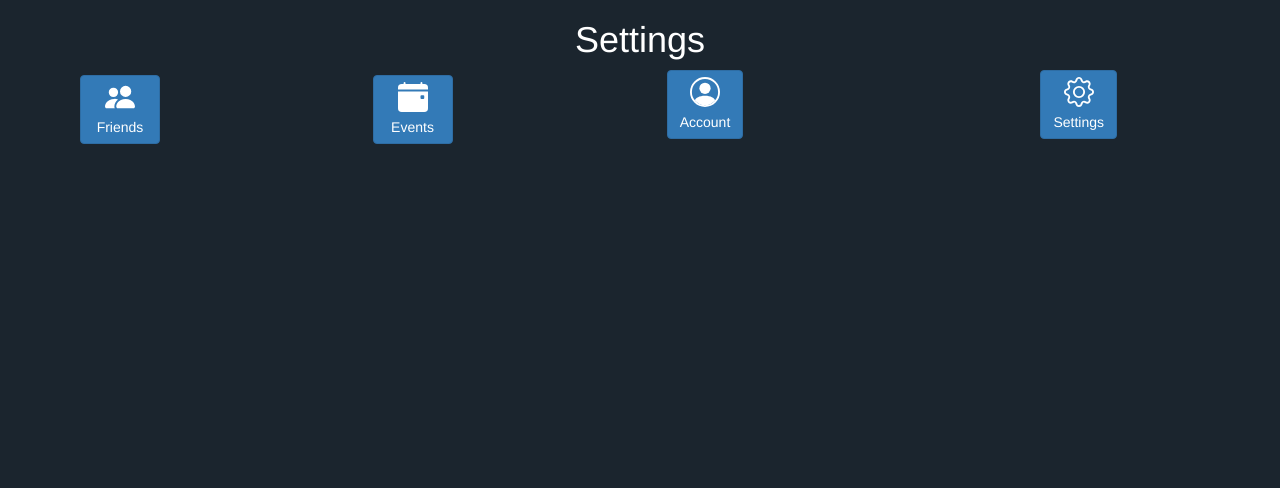
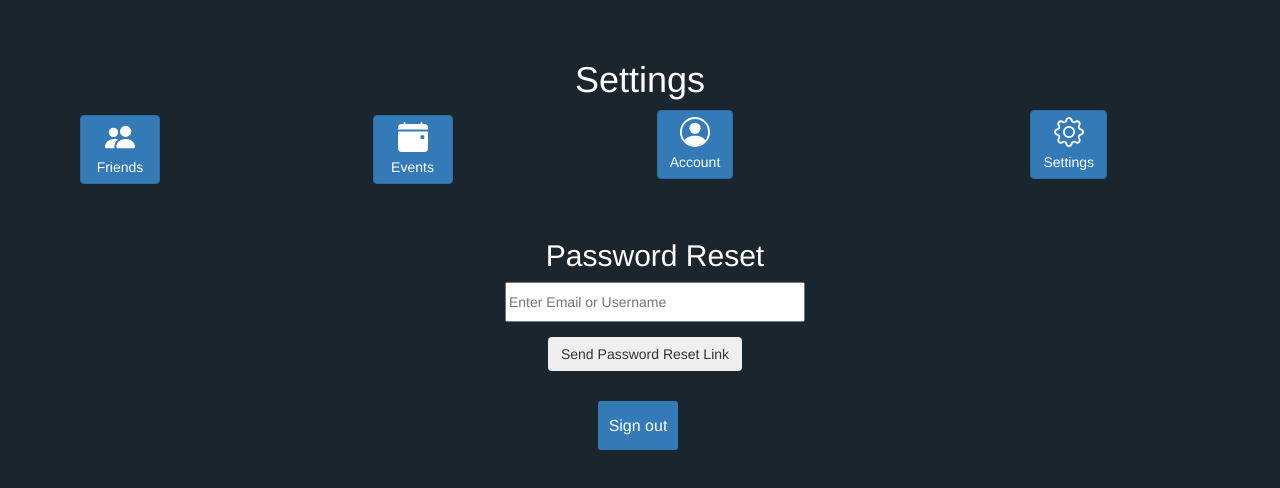
Before and after one commit to othman127/4HC3_Project, a plain HTML site: page Settings.html in a window 1280 px wide. Drawn offline with nearby package versions, Linux system fonts and the light colour scheme.

Commit message:
quick settings

```diff
--- a/Settings.html
+++ b/Settings.html
@@ -7,7 +7,7 @@
 		<title>Connect.gg</title>
 		<!-- Bootstrap -->
 		<link href="css/bootstrap.min.css" rel="stylesheet">
-		<link href="css/CreateEvent.css" rel="stylesheet">
+		<link href="css/Settings.css" rel="stylesheet">
 		<link href="css/style.css" rel="stylesheet">
 
 		<div class="p-3 mb-2 bg-dark text-white"></div>
@@ -91,7 +91,23 @@
 <div>Settings</div>
 </a>
 							</div>
-                        </div>
+						</div>
+					</div>
+					</div>
+					</div>
+                        <div class="container">
+							<div class="pass">
+							   <h3>Password Reset</h3>
+							   <p></p>
+							   <form class="pb-3" action="#">
+								  <div class="form-group">
+									 <input type="text" class="form" placeholder="Enter Email or Username" required>
+								  </div>
+							   </form>
+							   <button type="button" class="btn" onclick="notif()">Send Password Reset Link</button>
+							</div>
+							<a class="next" href="/index.html" onclick="notif2()" id="next">Sign out</a>
+						 </div>
 
 
 
@@ -102,5 +118,15 @@
     <script src="https://ajax.googleapis.com/ajax/libs/jquery/1.12.4/jquery.min.js"></script>
     <!-- Include all compiled plugins (below), or include individual files as needed -->
     <script src="js/bootstrap.min.js"></script>
-    <script src="js/FindPeople.js"></script>
+	<script src="js/FindPeople.js"></script>
+	<script>
+		function notif(){
+			alert("Password Reset has been sent");
+		}
+		function notif2(){
+			alert("You have succesfully signed out");
+		}
+
+
+	</script>
     </html>
--- /dev/null
+++ b/css/Settings.css
@@ -0,0 +1,46 @@
+body {
+    background-color: #17c0eb;
+    }
+
+    input {
+    height: 40px;
+    }
+
+.btn{
+    margin-right: 20px;
+    text-align: center;
+}
+
+  .form{
+      width: 300px;
+  }
+
+    .pass{
+        text-align: center;
+    }
+    .container{
+        margin-top: 40px;
+    }
+
+    .next {
+        border: 2px solid transparent;
+        background: #337ab7;
+        color: #ffffff;
+        font-size: 16px;
+        line-height: 25px;
+        padding: 10px 0;
+        border-radius: 3px;
+        transition: 0.25s;
+        display:block;
+        width: 80px;
+        margin-top: 30px;
+        margin-left: 45%;
+        text-align: center;
+        align-items:flex-start;
+        float:left;
+
+    }
+
+    .next:hover {
+        background-color: #337ab7;
+    }
```
